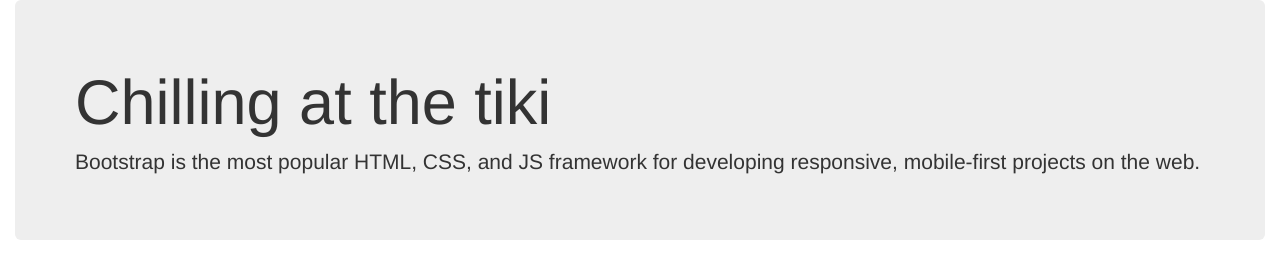
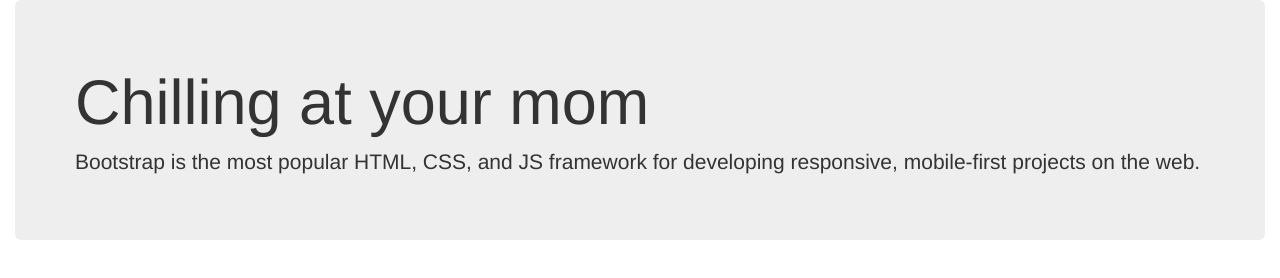
Before and after one commit to danjelosky/dashboards-practice, a plain HTML site: page index.html in a window 1280 px wide. Drawn offline with nearby package versions, Linux system fonts and the light colour scheme.

Commit message:
not chillin at the tiki

```diff
--- a/index.html
+++ b/index.html
@@ -18,7 +18,8 @@
 <body>
     <div class="container-fluid">
         <div class="jumbotron">
-            <h1>Chilling at the tiki</h1>
+
+            <h1>Chilling at your mom</h1>
             <p>Bootstrap is the most popular HTML, CSS, and JS framework for developing
                 responsive, mobile-first projects on the web.</p>
         </div>
```
